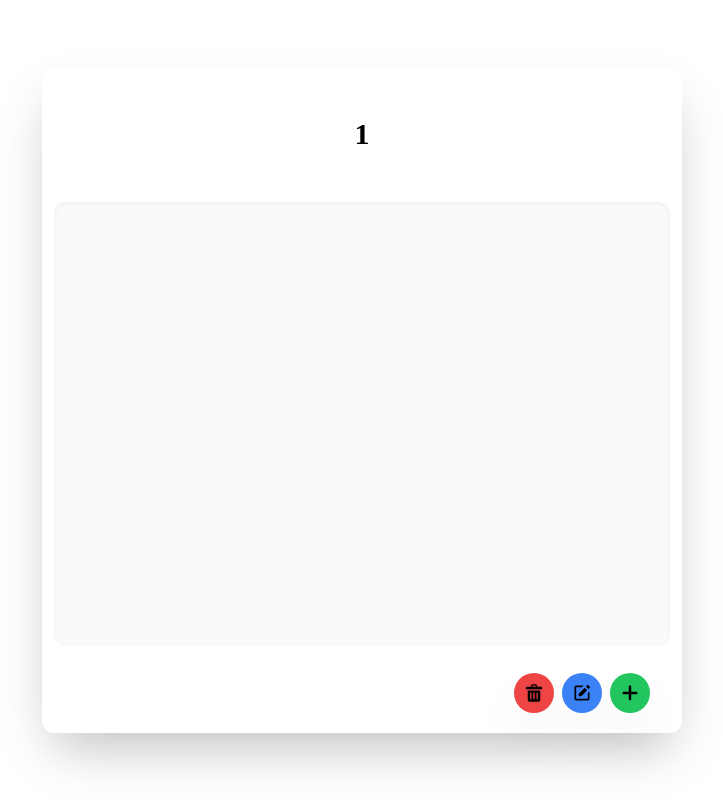
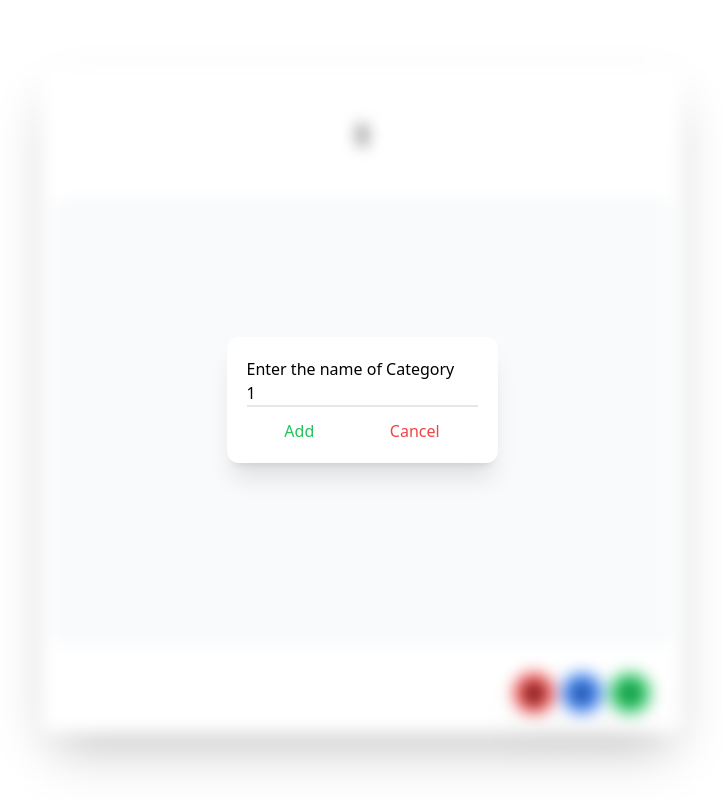
Before and after one commit to code-rizz/NoteApp, a React (Create React App) app in the folder frontend/: page /todolist/1 in a window 1280 px wide. Both pictures are taken after a click on the element 860 px from the left and 693 px from the top of the page. Shown: the whole page, without its empty margins (278-1001 px from the left). Built offline with nearby package versions, Linux system fonts and the light colour scheme.

Commit message:
added function to edit and delete

```diff
--- a/frontend/src/Components/CheckList.jsx
+++ b/frontend/src/Components/CheckList.jsx
@@ -1,9 +1,9 @@
-import React from 'react'
+import React, { useEffect } from 'react'
 
 function CheckList(props) {
   return (
     <div className='my-2 bg-white shadow-sm w-full py-2 rounded-lg px-4 cursor-pointer flex flex-row'>
-        <input type='checkbox' onChange={props.onChecked} checked={false}/>
+        <input type='checkbox' onClick={props.onChecked} checked={false}/>
         <input className=' ml-3 focus:outline-none w-full' type='text' value={props.value} onChange={props.onType} />
     </div>
   )
--- a/frontend/src/Page/ToDoList.jsx
+++ b/frontend/src/Page/ToDoList.jsx
@@ -2,19 +2,23 @@ import React, { useState } from "react";
 import Continer from "../Components/Continer";
 import CheckList from "../Components/CheckList";
 import { useParams } from "react-router";
+import Model from "../Components/Model";
 
 function ToDoList() {
   const [toDoList, setToDoList] = useState([]);
   const { list } = useParams();
+  const [openEditCategory, setOpenEditCategory] = useState(false);
+  const [openDeleteCategory, setOpenDeleteCategory] = useState(false);
+  const [addCategory, setAddCategory] = useState(list);
 
   return (
     <div className="w-screen h-screen flex">
       <Continer
-        name={list}
+        name={addCategory}
         className="m-auto select-none"
         onAdd={() => setToDoList([...toDoList, ""])}
-        onEdit={() => console.log("Added")}
-        onDelete={() => console.log("Added")}
+        onEdit={() => setOpenEditCategory(true)}
+        onDelete={() => setOpenDeleteCategory(true)}
       >
         {toDoList.map((item, index) => (
           <CheckList
@@ -36,6 +40,35 @@ function ToDoList() {
           />
         ))}
       </Continer>
+      <Model open={openEditCategory}>
+            <div>
+                Enter the name of Category
+            </div>
+            <div>
+                <input className='w-full border-b-2 focus:outline-none' type="text" value={addCategory} onChange={(e)=>setAddCategory(e.target.value)}/>
+            </div>
+            <div className='flex flex-row justify-around mt-3'>
+                <button className=' text-green-500' onClick={()=>{
+                    setOpenEditCategory(false);
+                }}>Add</button>
+                <button className=' text-red-500' onClick={()=>{
+                    setOpenEditCategory(false);
+                }}>Cancel</button>
+            </div>
+        </Model>
+        <Model open={openDeleteCategory}>
+            <div>
+                do you want to delete this Category?
+            </div>
+            <div className='flex flex-row justify-around mt-3'>
+                <button className=' text-green-500' onClick={()=>{
+                    setOpenDeleteCategory(false);
+                }}>Yes</button>
+                <button className=' text-red-500' onClick={()=>{
+                    setOpenDeleteCategory(false);
+                }}>NO</button>
+            </div>
+        </Model>
     </div>
   );
 }
```
